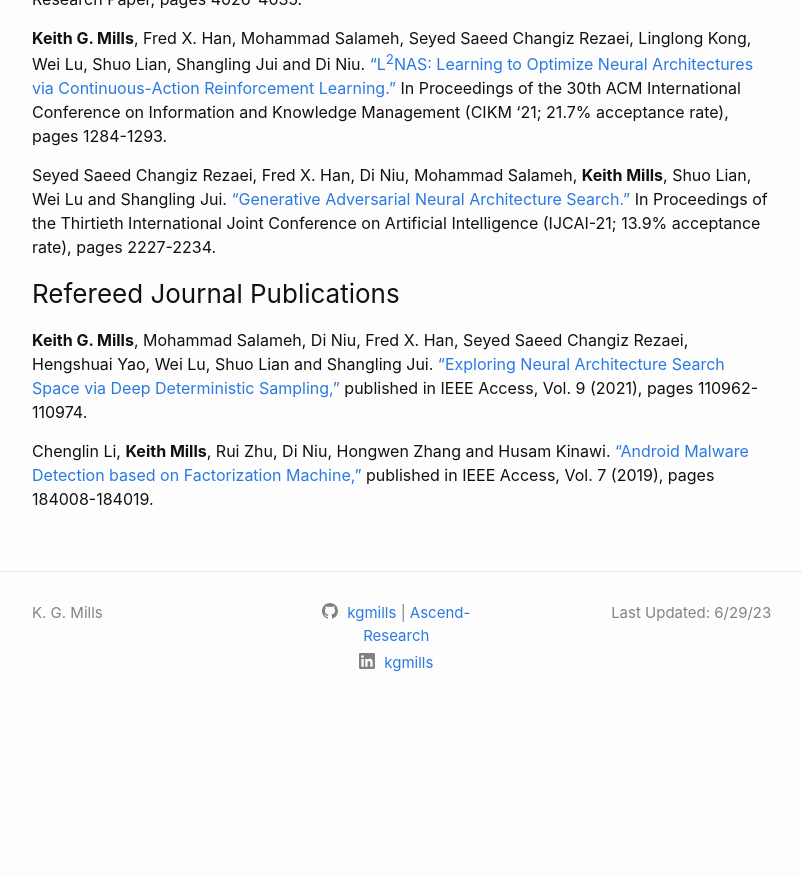
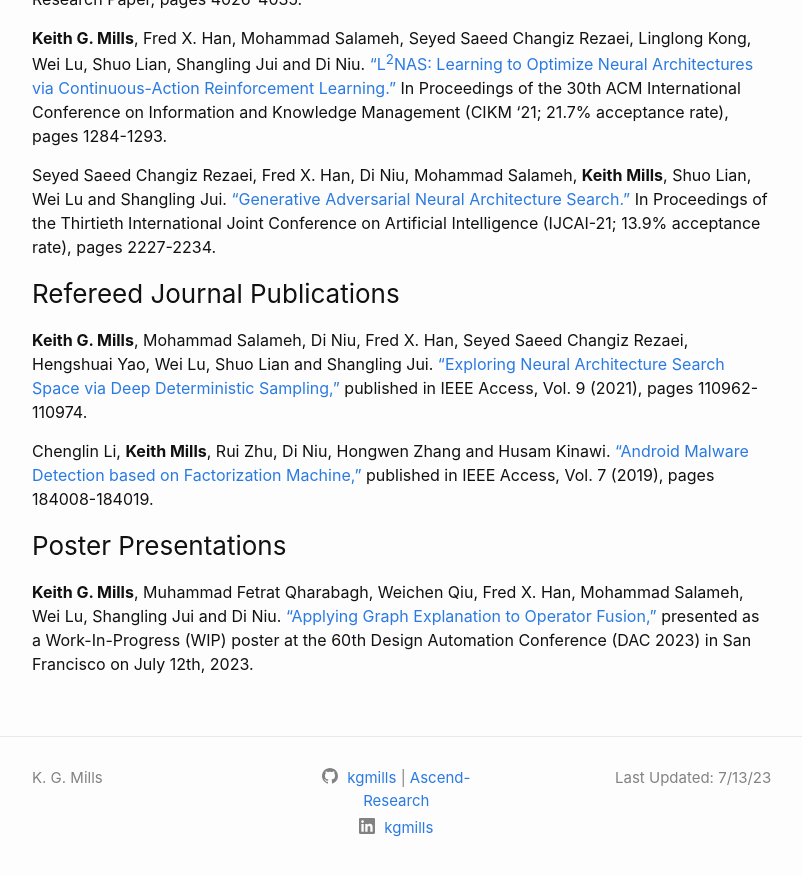
Before and after one commit to kgmills/kgmills.github.io, a Jekyll site: the page built from publications.markdown, in a window 1280 px wide and 900 px high, scrolled down 747 px. Shown: the top 876 px of the window, without its empty margins (238-1040 px from the left). Built offline with Jekyll 4.4.1, drawn with Linux system fonts in a browser that asks for light colours; before the commit the page ends 1482 px from its top, so only the background shows below that.

Commit message:
Add DAC poster

```diff
--- a/publications.markdown
+++ b/publications.markdown
@@ -2,7 +2,7 @@
 layout: page
 title: Publications
 permalink: /publications/
-update: "Last Updated: 6/29/23"
+update: "Last Updated: 7/13/23"
 ---
 
 ### Refereed Conference Proceedings
@@ -24,3 +24,7 @@
 **Keith G. Mills**, Mohammad Salameh, Di Niu, Fred X. Han, Seyed Saeed Changiz Rezaei, Hengshuai Yao, Wei Lu, Shuo Lian and Shangling Jui. <a href="https://kgmills.github.io/assets/papers/DDAS_IEEEAccess.pdf">"Exploring Neural Architecture Search Space via Deep Deterministic Sampling,"</a> published in IEEE Access, Vol. 9 (2021), pages 110962-110974.
 
 Chenglin Li, **Keith Mills**, Rui Zhu, Di Niu, Hongwen Zhang and Husam Kinawi. <a href="https://kgmills.github.io/assets/papers/Android_Malware_Factorization_IEEEAccess.pdf">"Android Malware Detection based on Factorization Machine,"</a> published in IEEE Access, Vol. 7 (2019), pages 184008-184019.
+
+
+### Poster Presentations
+**Keith G. Mills**, Muhammad Fetrat Qharabagh, Weichen Qiu, Fred X. Han, Mohammad Salameh, Wei Lu, Shangling Jui and Di Niu. <a href="https://kgmills.github.io/assets/posters/applying_get_op_fusion_DAC2023.pdf">"Applying Graph Explanation to Operator Fusion,"</a> presented as a Work-In-Progress (WIP) poster at the 60th Design Automation Conference (DAC 2023) in San Francisco on July 12th, 2023.
```
Also changed, not shown: 1 other file.
